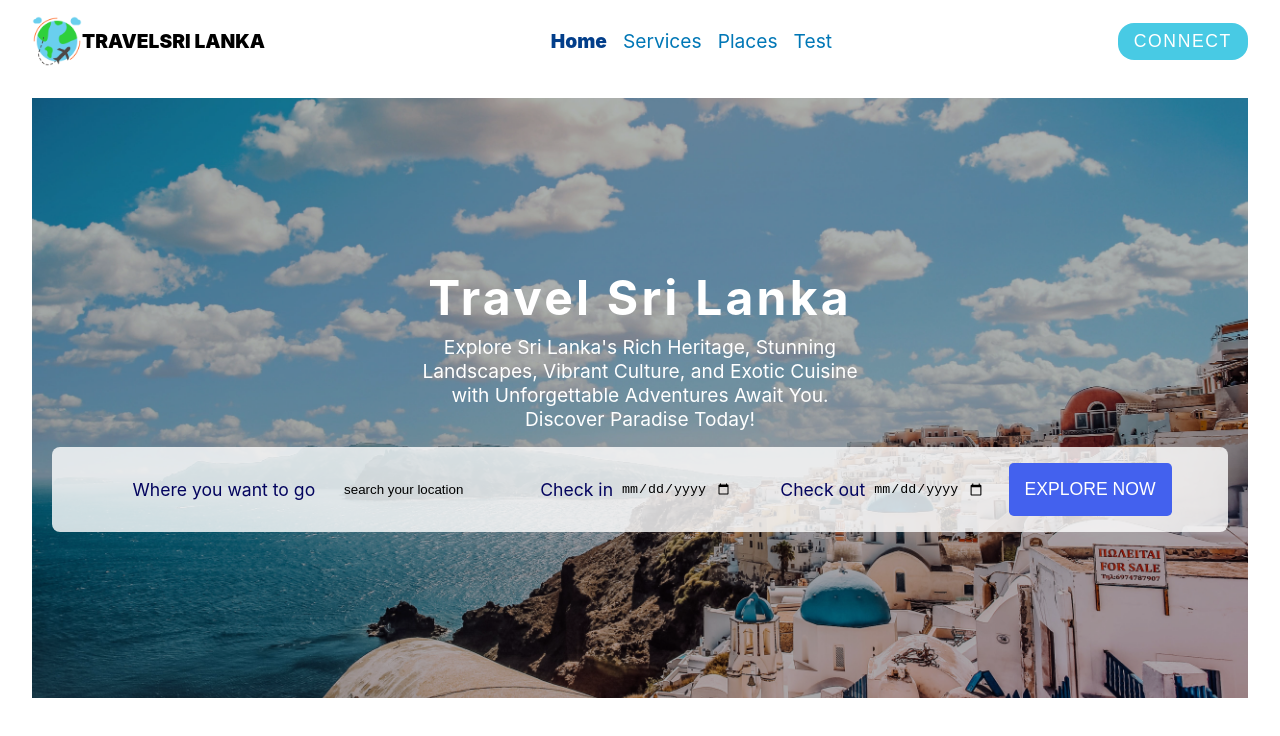
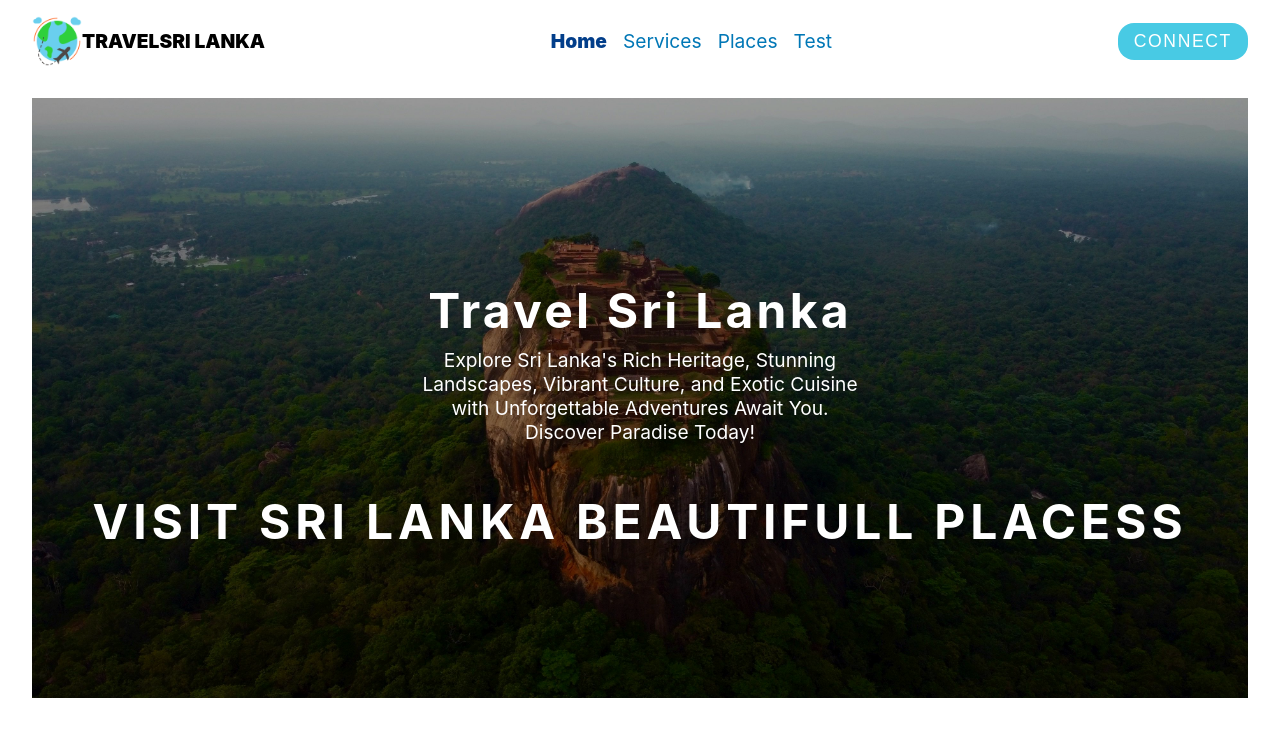
Before and after one commit to DilanMadusaanka2000/Tarvel-website-react-js, a React (Create React App) app: page / in a window 1280 px wide. Shown: the top 736 px of the page. Built offline with nearby package versions, Linux system fonts and the light colour scheme.

Commit message:
Hero Section

```diff
--- a/src/components/Hero.jsx
+++ b/src/components/Hero.jsx
@@ -1,9 +1,26 @@
-import React from 'react';
+import React, { useEffect, useState } from 'react';
 import styled from 'styled-components';
 import homeImg from '../assests/homeImg.jpg';
 
 export default function Hero() {
+  const [textToShow, setTextToShow] = useState('');
 
+  useEffect(() => {
+    const text = "VISIT SRI LANKA BEAUTIFULL PLACESS";
+    let currentIndex = 0;
+
+    const interval = setInterval(() => {
+      setTextToShow(prevText => prevText + text[currentIndex]);
+      currentIndex++;
+
+      if (currentIndex === text.length) {
+        clearInterval(interval);
+        setTextToShow(text); // Set the state to the entire text string
+      }
+    }, 50); // Adjust the speed of typing here (milliseconds)
+
+    return () => clearInterval(interval);
+  }, []);
 
   return (
     <Section id="hero">
@@ -18,37 +35,21 @@ export default function Hero() {
           <p>Explore Sri Lanka's Rich Heritage, Stunning Landscapes, Vibrant Culture, and Exotic Cuisine with Unforgettable Adventures Await You. Discover Paradise Today!</p>
         </div>
 
-        <div className="search">
-          <div className="container">
-            <label htmlFor="">Where you want to go</label>
-            <input type="text" placeholder="search your location" />
-          </div>
 
-          <div className="container">
-            <label htmlFor="">Check in</label>
-            <input type="date" placeholder="search your location" />
-          </div>
+       <h1><span>{textToShow}</span></h1>
 
-          <div className="container">
-            <label htmlFor="">Check out</label>
-            <input type="date" placeholder="search your location" />
-          </div>
 
-          <button>Explore Now</button>
-        </div>
+
       </div>
     </Section>
-
-
   );
 }
 
 const Section = styled.section`
   position: relative;
-  margin-top:2rem;
+  margin-top: 2rem;
   width: 100%;
   height: 100%;
-
 
   .background {
     height: 50%;
@@ -56,123 +57,48 @@ const Section = styled.section`
 
     img {
       width: 100%;
-      height:600px;
+      height: 600px;
       filter: brightness(70%);
       object-fit: cover;
-
-
     }
   }
-  .content{
-
-    height:100%;
-    width:100%;
-    position:absolute;
-    top:0;
+  .content {
+    height: 100%;
+    width: 100%;
+    position: absolute;
+    top: 0;
     z-index: 3;
     text-align: center;
     display: flex;
     flex-direction: column;
-    justify-content:center;
-    align-item:center;
-    gap:1rem;
+    justify-content: center;
+    align-item: center;
+    gap: 1rem;
 
-    .title{
+    .title {
+      color: white;
 
-      color:white;
-
-      h1{
-
-        font-size:3rem;
-        letter-spacing:0.2rem;
-
+      h1 {
+        font-size: 3rem;
+        letter-spacing: 0.2rem;
       }
-      p{
-        text-align:center;
-        padding:0 30vw;
-        margin-top:0.5rem;
-        font-size:1.2rem;
-
+      p {
+        text-align: center;
+        padding: 0 30vw;
+        margin-top: 0.5rem;
+        font-size: 1.2rem;
       }
-
     }
 
-    .search{
+    /* Styles for the modified section */
+    h1 {
+      font-size: 3rem;
+      color: white;
+      margin-top: 2rem;
 
-
-      display:flex;
-      justify-content: center;
-      align-items: center;
-      background-color:#ffffffce;
-      padding: 1rem;
-      margin-left:20px;
-      margin-right:20px;
-
-      border-radius:0.5rem;
-
-      .container{
-
-        display:flex;
-        align-items:center;
-        justify-content:center;
-        flex-decoration:column;
-        padding:0 1.5rem;
-
-        label{
-
-          font-size:1.1rem;
-          color:#03045e;
-        }
-
-        input{
-
-          background-color:transparent;
-          border: none;
-          text-align: center;
-          color:black;
-          &[type="date"]{
-            pading-left:3rem;
-          }
-
-          &::placeholder{
-
-            color:black;
-
-          }
-
-          &::focus{
-
-            outline:none;
-          }
-
-        }
+      span {
+        letter-spacing: 0.3rem; /* Adjust as needed */
       }
-
-      button{
-
-        padding:1rem;
-        cursor:pointer;
-        border-radius:0.3rem;
-        border:none;
-        color:white;
-        background-color:#4361ee;
-        font-size:1.1rem;
-        text-transform:uppercase;
-        transition:0.3s ease-in-out;
-        &:hover{
-
-          background-color:#023e8a;
-
-        }
-      }
-
-
-
-
     }
-
-
-
-
   }
 `;
--- a/src/components/Services.jsx
+++ b/src/components/Services.jsx
@@ -1,7 +1,44 @@
-import React from 'react'
+// import React from 'react';
+// import styled from 'styled-components';
 
-export default function Services() {
-  return (
-    <div>Services</div>
-  )
-}
+
+// export default function Services() {
+
+
+//   const data = [
+//     {
+//       icon: service1,
+//       title: "Get Best Prices",
+//       subTitle:
+//         "Pay through our application and save thousands and get amazing rewards.",
+//     },
+//     {
+//       icon: service2,
+//       title: "Covid Safe",
+//       subTitle:
+//         "We have all the curated hotels that have all the precaution for a covid safe environment.",
+//     },
+//     {
+//       icon: service3,
+//       title: "Flexible Payment",
+//       subTitle:
+//         " Enjoy the flexible payment through our app and get rewards on every payment.",
+//     },
+//     {
+//       icon: service4,
+//       title: "Find The Best Near You",
+//       subTitle:
+//         "Find the best hotels and places to visit near you in a single click.",
+//     },
+//     {
+//       icon: service5,
+//       title: "24/7 Customer Support",
+//       subTitle:
+//         "Our dedicated customer support team is available round the clock to assist you with any queries or concerns.",
+//     },
+//   ];
+
+//   return (
+//     <div>Services</div>
+//   )
+// }
```
Also changed, not shown: src/assests/homeImg.jpg.
